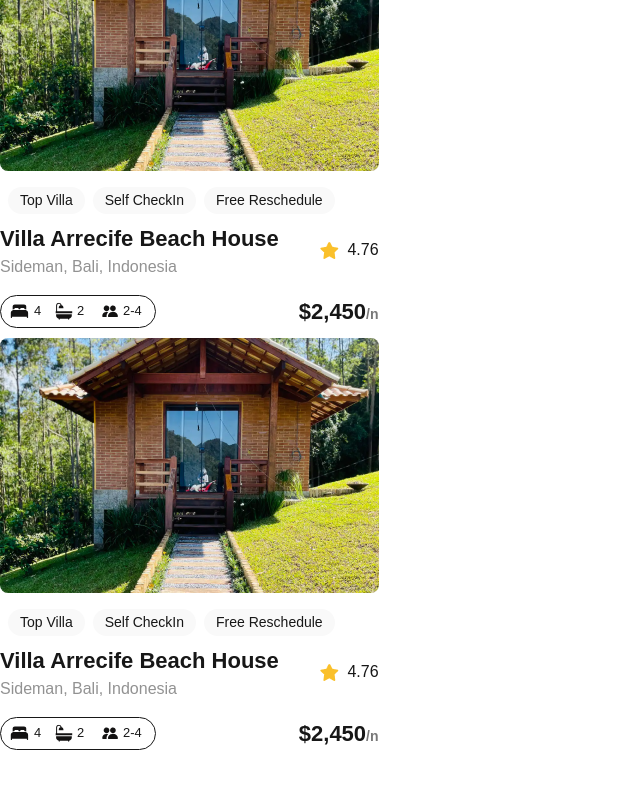
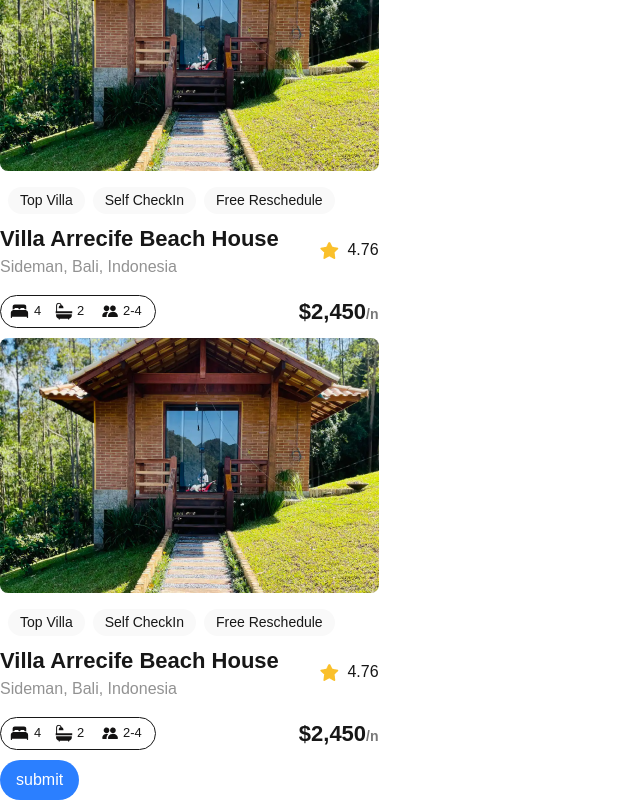
Before and after one commit to Ahmedabdalnaser2010/alx-project-0x00-setup, a Next.js app in the folder alx-project-0x00/: page /landing in a window 1280 px wide. Shown: the part 534-1334 px from the top of the page, without its empty margins (0-640 px from the left). Before the commit the page ends 1294 px from the top, so only its background shows below. Built offline with nearby package versions, Linux system fonts and the light colour scheme.

Commit message:
task six

```diff
--- /dev/null
+++ b/alx-project-0x00/components/Button.tsx
@@ -0,0 +1,27 @@
+import { ButtonProps } from '@/interfaces'
+import React from 'react'
+
+const Button: React.FC<ButtonProps> = ({ title, sizes = "medium", shapes = "rounded-md", className = "" }) => {
+
+    const sizeClasses = {
+        "small": 'px-2 py-1 text-sm',
+        "medium": 'px-4 py-2 text-base',
+        "large": 'px-6 py-3 text-lg'
+    };
+
+    const shapeClasses = {
+        'rounded-sm': 'rounded-sm',
+        'rounded-md': 'rounded-md',
+        'rounded-full': 'rounded-full'
+    };
+
+    return (
+        <button
+            className={`bg-blue-500 text-white hover:bg-blue-600 transition-colors ${sizeClasses[sizes]} ${shapeClasses[shapes]} ${className}`}
+        >
+            {title}
+        </button>
+    )
+}
+
+export default Button
--- a/alx-project-0x00/interfaces/index.ts
+++ b/alx-project-0x00/interfaces/index.ts
@@ -1,3 +1,9 @@
 export interface PillProps {
     title: string
 }
+export interface ButtonProps {
+    title: string;
+    sizes?: "small" | "medium" | "large";
+    shapes?: "rounded-sm" | "rounded-md" | "rounded-full";
+    className?: string
+}
--- a/alx-project-0x00/pages/landing.tsx
+++ b/alx-project-0x00/pages/landing.tsx
@@ -1,3 +1,4 @@
+import Button from "@/components/Button"
 import Card from "@/components/Card"
 
 const Landing: React.FC = () => {
@@ -7,6 +8,7 @@ const Landing: React.FC = () => {
             <Card />
             <Card />
             <Card />
+            <Button title="submit" sizes="medium" shapes="rounded-full" className="land" />
         </div>
     )
 }
```
